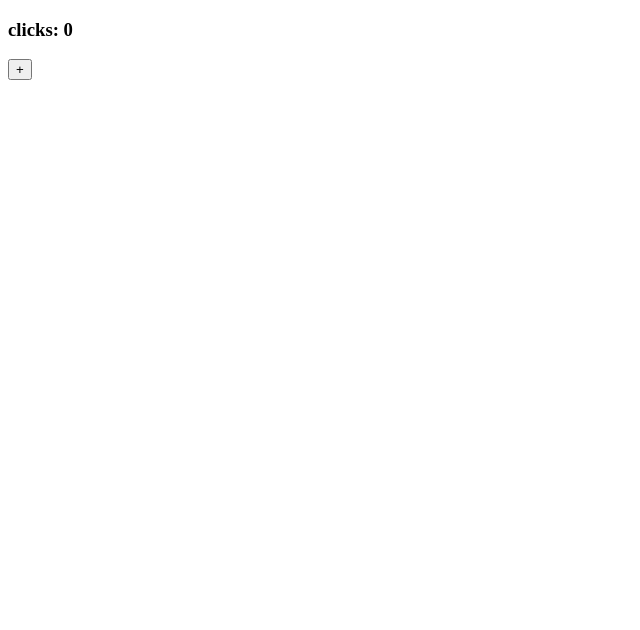
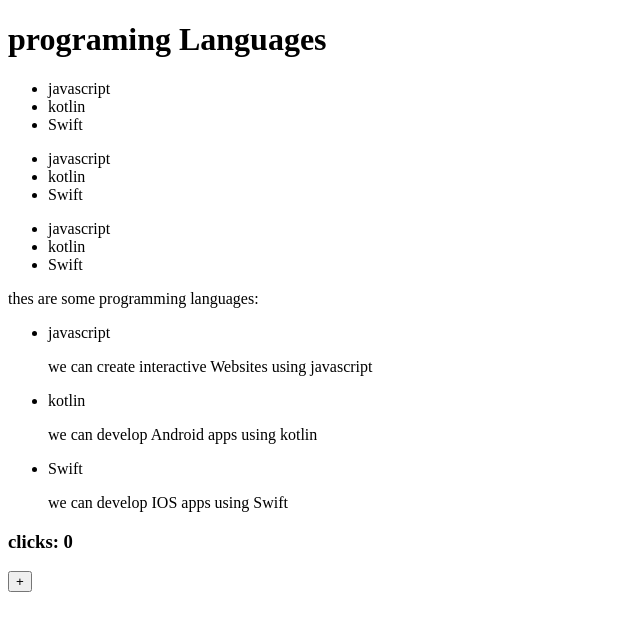
Before and after one commit to Dh0m16/Project_DOM_Abdalrhman, a plain HTML site: page index.html in a window 1280 px wide. Shown: the whole page, without its empty margins (0-640 px from the left). Drawn offline with Linux system fonts and the light colour scheme.

Commit message:
Update index.html

```diff
--- a/index.html
+++ b/index.html
@@ -9,10 +9,56 @@
 </head>
 
 <body>
+    <div id="first-div">
+        <h1>programing Languages</h1>
+        <ul>
+            <li id="first-li">javascript</li>
+            <li id="second-li">kotlin</li>
+            <li id="last-li">Swift</li>
+        </ul>
+
+        <ul>
+            <li class="p-languages">javascript</li>
+            <li class="p-languages">kotlin</li>
+            <li class="p-languages">Swift</li>
+        </ul>
+
+        <ul>
+            <li>javascript</li>
+            <li>kotlin</li>
+            <li>Swift</li>
+        </ul>
+        <p>thes are some programming languages:</p>
+
+        <ul class="languages">
+            <li>javascript</li>
+            <p>we can create interactive Websites using javascript</p>
+
+            <li>kotlin</li>
+            <p>we can develop Android apps using kotlin</p>
+
+            <li>Swift</li>
+            <p>we can develop IOS apps using Swift</p>
+
+
+        </ul>
+
+    </div>
     <h3>clicks: <span id="clicks">0</span></h3>
     <button type="button" onclick="add()">+</button>
 
     <script>
+        let kotlin = document.getElementById('second-li')
+
+        let languages = document.getElementsByClassName("p-languages")
+        console.log(languages[2])
+
+        let list = document.getElementsByTagName('li')
+        console.log(list[2])
+
+        let test = document.querySelectorAll('.languages')
+        console.log(test)
+
         let clicks = 0;
         function add() {
             clicks++;
```
